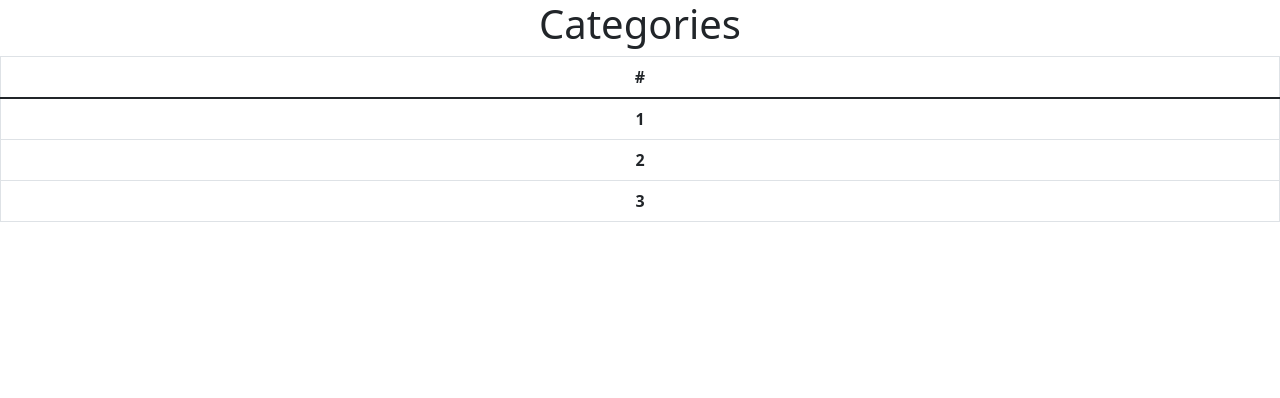
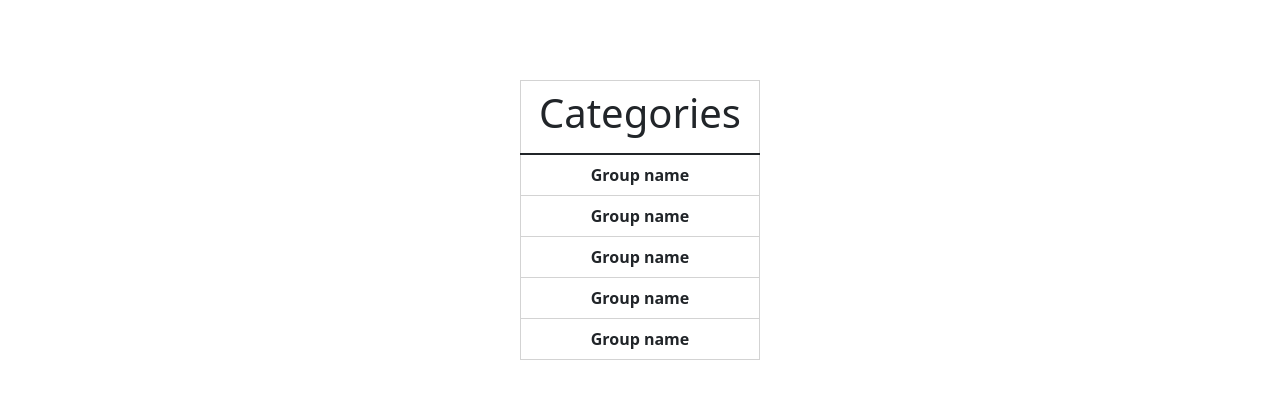
Before and after one commit to DeniiseB/travel-forum, a React (Create React App) app in the folder frontend/: page /inside-category in a window 1280 px wide. Shown: the top 398 px of the page. Built offline with nearby package versions, Linux system fonts and the light colour scheme.

Commit message:
Table for inside categories done

```diff
--- a/frontend/src/pages/InsideCategory.jsx
+++ b/frontend/src/pages/InsideCategory.jsx
@@ -3,23 +3,29 @@ import { table } from "react-bootstrap";
 function InsideCategory() {
   return (
     <div className="App">
-      <h1>Categories</h1>
-      <table className="table table-bordered">
+      <table className="table table-hover" style={styles.categoriesTable}>
         <thead>
           <tr>
-            <th scope="colSpan">#</th>
+            <th scope="colSpan">
+              <h1>Categories</h1>
+            </th>
           </tr>
         </thead>
         <tbody>
           <tr>
-            <th scope="row">1</th>
+            <th scope="row">Group name</th>
           </tr>
           <tr>
-            <th scope="row">2</th>
+            <th scope="row">Group name</th>
           </tr>
           <tr>
-            <th scope="row">3</th>
-
+            <th scope="row">Group name</th>
+          </tr>
+          <tr>
+            <th scope="row">Group name</th>
+          </tr>
+          <tr>
+            <th scope="row">Group name</th>
           </tr>
         </tbody>
       </table>
@@ -28,3 +34,14 @@ function InsideCategory() {
 }
 
 export default InsideCategory;
+
+const styles = {
+  categoriesTable: {
+    width: "15rem",
+    border: "solid lightGrey 1px",
+    borderRadius: "4px",
+    marginLeft: "auto",
+    marginRight: "auto",
+    marginTop:"5rem",
+  },
+};
```
